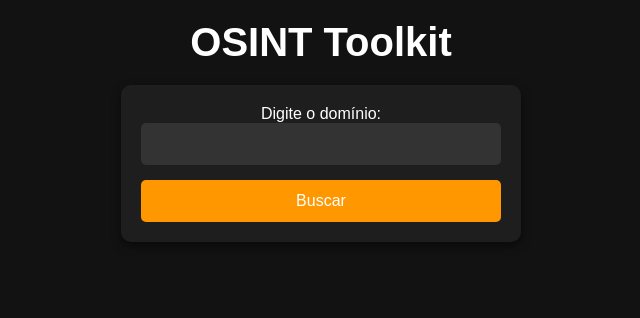
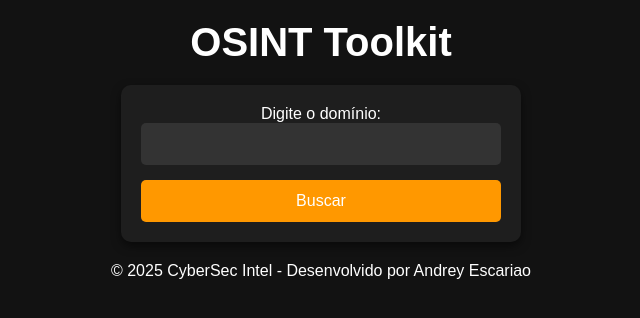
Before and after one commit to escariao/osint-toolkit, a Flask app: page / in a window 1280 px wide. Shown: the top 318 px of the page, without its empty margins (319-959 px from the left). Run offline with Flask 2, Linux system fonts and the light colour scheme.

Commit message:
Update index.html

```diff
--- a/templates/index.html
+++ b/templates/index.html
@@ -13,5 +13,9 @@
         <input type="text" id="domain" name="domain" required>
         <button type="submit">Buscar</button>
     </form>
+<!-- Rodapé -->
+    <div class="footer">
+        &copy; 2025 CyberSec Intel - Desenvolvido por Andrey Escariao
+    </div>
 </body>
 </html>
```
